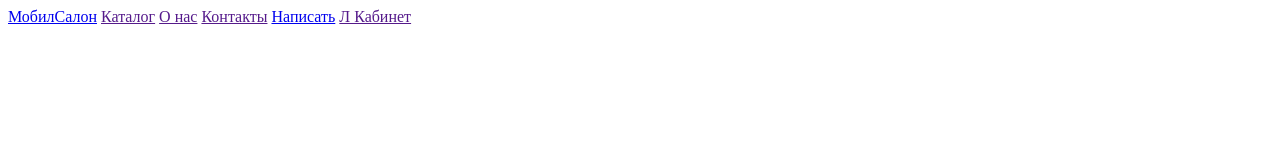
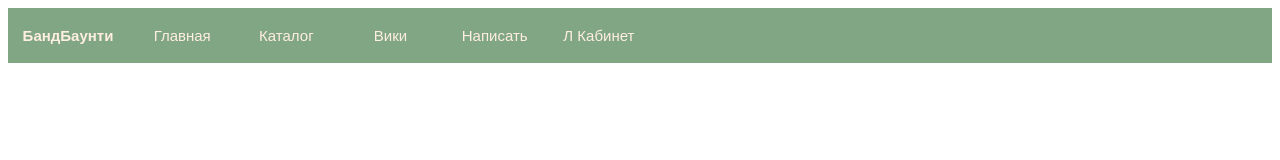
Before and after one commit to Bra45f/Skavrenuk_sait_po_sadovodstvu, a plain HTML site: page index.html in a window 1280 px wide. Drawn offline with Linux system fonts and the light colour scheme.

Commit message:
добавил стили

```diff
--- a/index.html
+++ b/index.html
@@ -8,10 +8,10 @@
 </head>
 <body>
     <nav id="topnav">
-        <a id="logo" class="nav-link" href="#">МобилСалон</a>
+        <a id="logo" class="nav-link" href="#">БандБаунти</a>
+        <a class="nav-link" href="">Главная</a>
         <a class="nav-link" href="">Каталог</a>
-        <a class="nav-link" href="">О нас</a>
-        <a class="nav-link" href="">Контакты</a>
+        <a class="nav-link" href="">Вики</a>
         <a class="nav-link" href="mailto:nikitaskavrenuk6@gmail.com" target="_blank" rel="noopener noreferrer">Написать</a>
 
         <a id="about" class="nav-link" href="">Л Кабинет</a>
--- a/style.css
+++ b/style.css
@@ -0,0 +1,24 @@
+#topnav {
+    width: 100%;
+    position: static;
+    top: 0;
+    left: 0;
+    background-color: #81A684;
+    font-family: Arial, sans-serif;
+    font-size: 15px;
+}
+.nav-link {
+    display: inline-block;
+    width: 100px;
+    height: 55px;
+    color: #FFEEE2;
+    /* centering text */
+    text-align: center;    /* horizontally */
+    line-height: 55px;     /* vertically */
+    text-decoration: none;
+}
+#logo {
+    width: 120px;
+    background-color: #81A684;
+    font-weight: bold;
+}
```
